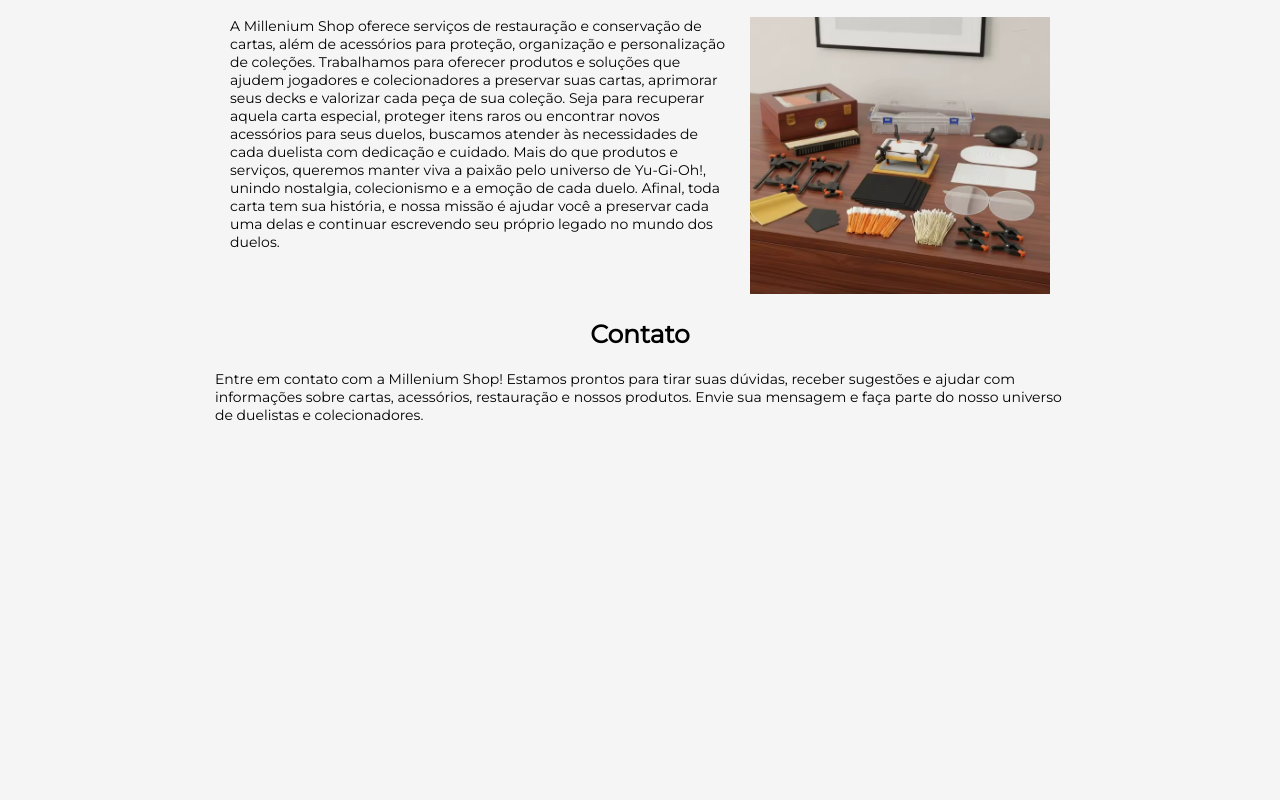
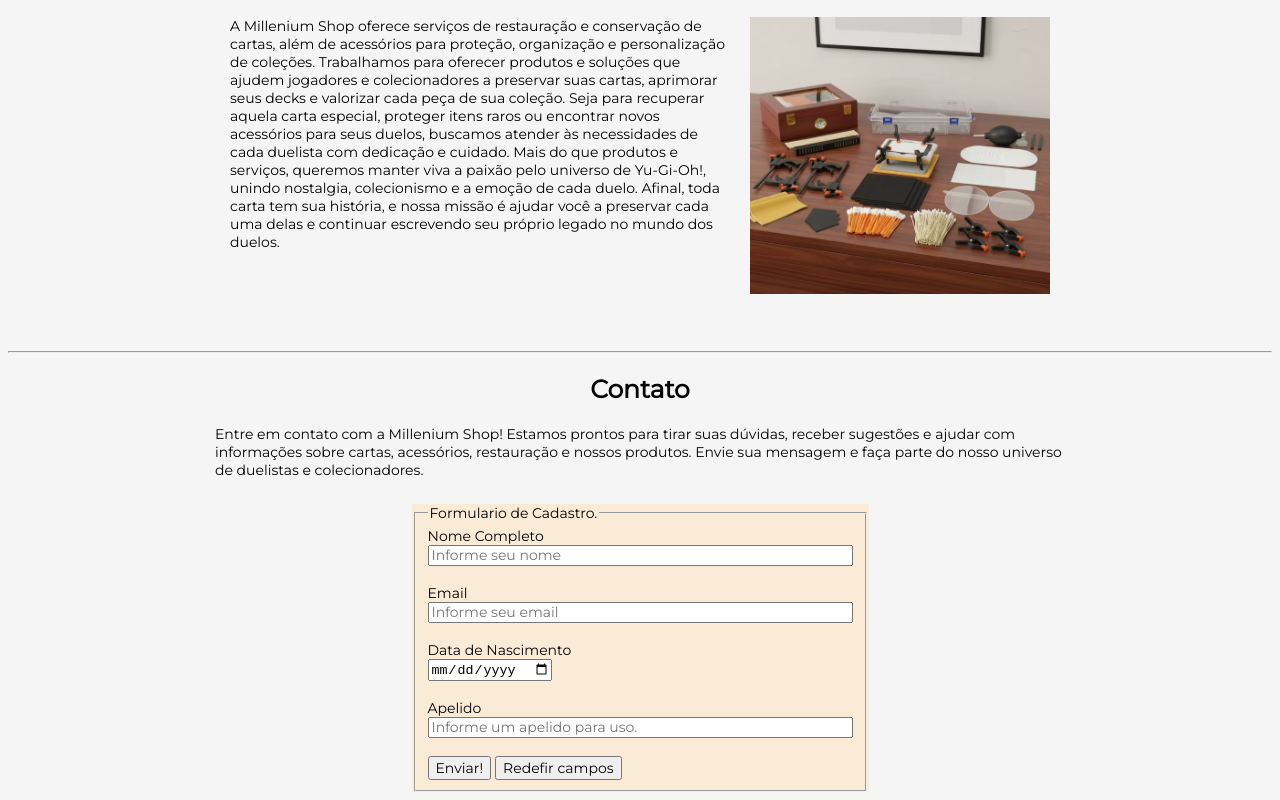
Before and after one commit to JanioCarlosJr/aula07-css-incorporado, a plain HTML site: page index.html in a window 1280 px wide. Shown: the part 1472-2272 px from the top of the page. Before the commit the page ends 1904 px from the top, so only its background shows below. Drawn offline with Linux system fonts and the light colour scheme.

Commit message:
Finalização da seção cadastro com um formulario simples.

```diff
--- a/index.html
+++ b/index.html
@@ -9,6 +9,30 @@
   <style>
 
     p {
+      font-family: "Montserrat", sans-serif;
+      font-size: 14px;
+      font-weight: 400;
+      max-width: 850px;
+      margin: auto;
+    }
+
+    b {
+      font-family: "Montserrat", sans-serif;
+      font-size: 14px;
+      font-weight: 400;
+      max-width: 850px;
+      margin: auto;
+    }
+
+    label {
+      font-family: "Montserrat", sans-serif;
+      font-size: 14px;
+      font-weight: 400;
+      max-width: 850px;
+      margin: auto;
+    }
+
+    ::placeholder {
       font-family: "Montserrat", sans-serif;
       font-size: 14px;
       font-weight: 400;
@@ -160,8 +184,21 @@
 
     .imagem_servicos {
       margin: 0;
+      margin-bottom: 45px;
       align-items: center;
+    }
 
+    #cadastro {
+      display: flex;
+      justify-content: center;
+      gap: 20px;
+    }
+
+    .formulario_cadastro {
+      margin: 0;
+      margin-top: 25px;
+      align-items: center;
+      background-color: antiquewhite;
     }
 
   </style>
@@ -244,9 +281,44 @@
       </div>
     </section>
 
+    <hr>
+
     <section id="recurso">
       <h2>Contato</h2>
       <p>Entre em contato com a Millenium Shop! Estamos prontos para tirar suas dúvidas, receber sugestões e ajudar com informações sobre cartas, acessórios, restauração e nossos produtos. Envie sua mensagem e faça parte do nosso universo de duelistas e colecionadores.</p>
+
+      <div id="cadastro">
+        <div class="formulario_cadastro">
+          <form action="#" method="POST">
+            <fieldset>
+               <legend><b>Formulario de Cadastro.</b></legend>
+
+               <label for="campo-nome">Nome Completo</label><br>
+               <input type="text" name="nome_completo" id="campo-nome" placeholder="Informe seu nome" required size="50">
+
+               <br><br>
+
+               <label for="campo-email">Email</label><br>
+               <input type="text" name="email_cadastro" id="campo-email" placeholder="Informe seu email" required size="50">
+
+               <br><br>
+
+               <label for="campo-data-nascimento">Data de Nascimento</label><br>
+               <input type="date" name="data-nascimento" id="campo-data-nascimento" required>
+
+               <br><br>
+
+               <label for="campo-apelido">Apelido</label><br>
+               <input type="text" name="apelido" id="campo-apelido" placeholder="Informe um apelido para uso." required size="50">
+
+               <br><br>
+
+               <button type="submit"><b>Enviar!</b></button>
+               <button type="reset"><b>Redefir campos</b></button>
+            </fieldset>
+          </form>
+        </div>
+      </div>
     </section>
   </main>
 
```
